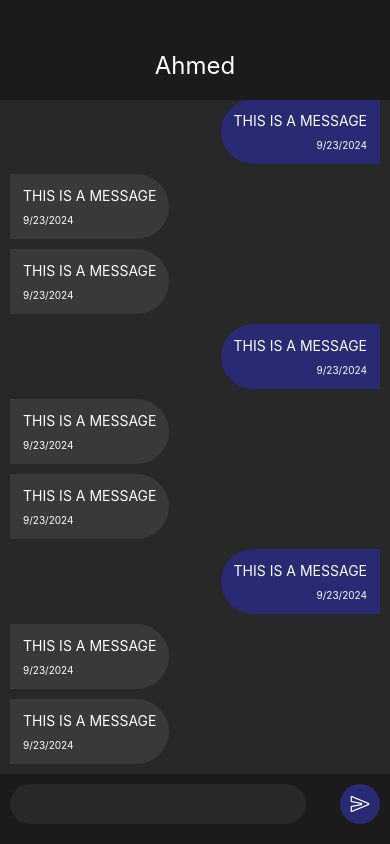
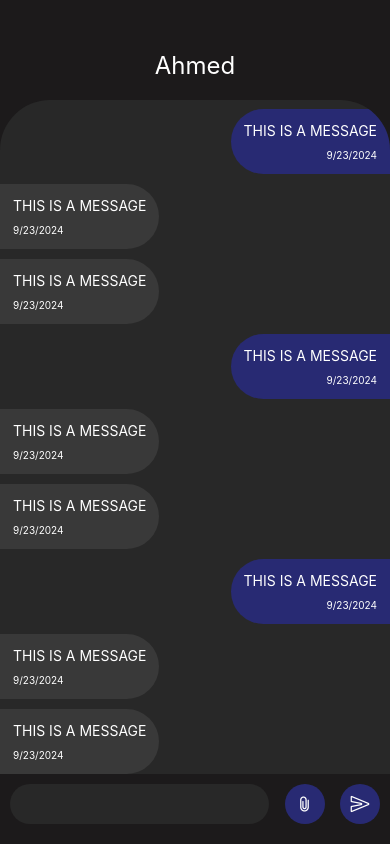
Before and after one commit to mohamedmedhatdev/chatapp, a React Native app: screen / in a window 390 px wide. Built offline with nearby package versions, Linux system fonts and the light colour scheme.

Commit message:
some UI Improvements

```diff
--- a/src/components/chatView/chatView.styles.ts
+++ b/src/components/chatView/chatView.styles.ts
@@ -7,12 +7,16 @@ export const styles = (colors: IColorScheme) =>
       height: 100,
       justifyContent: "center",
       backgroundColor: colors.barsColor,
+      flexDirection: "row",
+      alignItems: "center",
+      paddingTop: 30,
     },
     topBarText: {
-      marginTop: 30,
       color: "white",
       fontSize: 24,
-      textAlign: "center",
+      marginRight: "auto",
+      width : "100%",
+      textAlign : "center"
     },
     bottomBarContainer: {
       height: 70,
@@ -22,7 +26,7 @@ export const styles = (colors: IColorScheme) =>
       justifyContent: "space-between",
     },
     bottomBarText: {
-      width: "80%",
+      width: "70%",
       backgroundColor: colors.inputColor,
       height: 40,
       borderRadius: 20,
--- a/src/components/chatView/chatView.tsx
+++ b/src/components/chatView/chatView.tsx
@@ -4,6 +4,7 @@ import {
   TextInput,
   Keyboard,
   TouchableOpacity,
+  ScrollView,
 } from "react-native";
 import { Message } from "../message/message";
 import { IChat } from "../../models/chat.model";
@@ -26,12 +27,7 @@ export const ChatView = ({ chat }: IChatViewProps) => {
   const keyboardAnimation = useAnimatedKeyboard();
   const colors = useSelector((state: RootState) => state.colorsReducer.colors);
   const chatViewStyle = useAnimatedStyle(() => {
-    return {
-      flex: 1,
-      padding : 10,
-      backgroundColor: colors.chatBackgroundColor,
-      overflow: "hidden",
-    };
+    return {};
   });
   const inputStyle = useAnimatedStyle(() => ({
     height: keyboardAnimation.height.value,
@@ -46,34 +42,31 @@ export const ChatView = ({ chat }: IChatViewProps) => {
   }, []);
   return (
     <>
-      <View
-        style={styles(colors).topBarContainer}
-      >
-        <Text
-          style={styles(colors).topBarText}
-        >
-          {chat.recipiant.name}
-        </Text>
+      <View style={styles(colors).topBarContainer}>
+        <Text style={styles(colors).topBarText}>{chat.recipiant.name}</Text>
       </View>
-      <Animated.ScrollView
+      <ScrollView
         showsVerticalScrollIndicator
-        style={chatViewStyle}
+        style={{
+          flex: 1,
+          backgroundColor: colors.chatBackgroundColor,
+          overflow: "hidden",
+          borderTopLeftRadius: 50,
+          borderTopRightRadius: 50,
+        }}
         ref={scrollViewRef}
       >
         <View style={{ marginTop: 35 }} />
         {chat.messages.map((x, i) => (
           <Message message={x} />
         ))}
-      </Animated.ScrollView>
-      <Animated.View
-        style={styles(colors).bottomBarContainer}
-      >
-        <TextInput
-        style={styles(colors).bottomBarText}
-        />
-        <TouchableOpacity
-        style={styles(colors).sendButton}
-        >
+      </ScrollView>
+      <Animated.View style={styles(colors).bottomBarContainer}>
+        <TextInput style={styles(colors).bottomBarText} />
+        <TouchableOpacity style={styles(colors).sendButton}>
+          <Ionicons name="attach-outline" size={20} color="white" />
+        </TouchableOpacity>
+        <TouchableOpacity style={styles(colors).sendButton}>
           <Ionicons name="send-outline" size={20} color="white" />
         </TouchableOpacity>
       </Animated.View>
--- a/src/screens/background/background.screen.tsx
+++ b/src/screens/background/background.screen.tsx
@@ -1,6 +1,8 @@
 import React, { ReactNode } from "react";
 import { View } from "react-native";
 import { styles } from "./background.style";
+import { useSelector } from "react-redux";
+import { RootState } from "../../store/store";
 
 interface IBackgroundScreenProps {
   children?: ReactNode;
@@ -8,5 +10,6 @@ interface IBackgroundScreenProps {
 export const BackgroundScreen: React.FC<React.PropsWithChildren> = (
   props: IBackgroundScreenProps
 ) => {
-  return <View style={styles.root}>{props.children}</View>;
+  const colors = useSelector((state: RootState) => state.colorsReducer.colors);
+  return <View style={styles(colors).root}>{props.children}</View>;
 };
--- a/src/screens/background/background.style.ts
+++ b/src/screens/background/background.style.ts
@@ -1,8 +1,10 @@
 import { StyleSheet } from "react-native";
+import { IColorScheme } from "../../models/colorScheme";
 
-export const styles = StyleSheet.create({
-    root : {
-        flex : 1,
-        backgroundColor : "rgb(46,46,46)"
-    }
-})
+export const styles = (colors: IColorScheme) =>
+  StyleSheet.create({
+    root: {
+      flex: 1,
+      backgroundColor: colors.barsColor,
+    },
+  });
```
